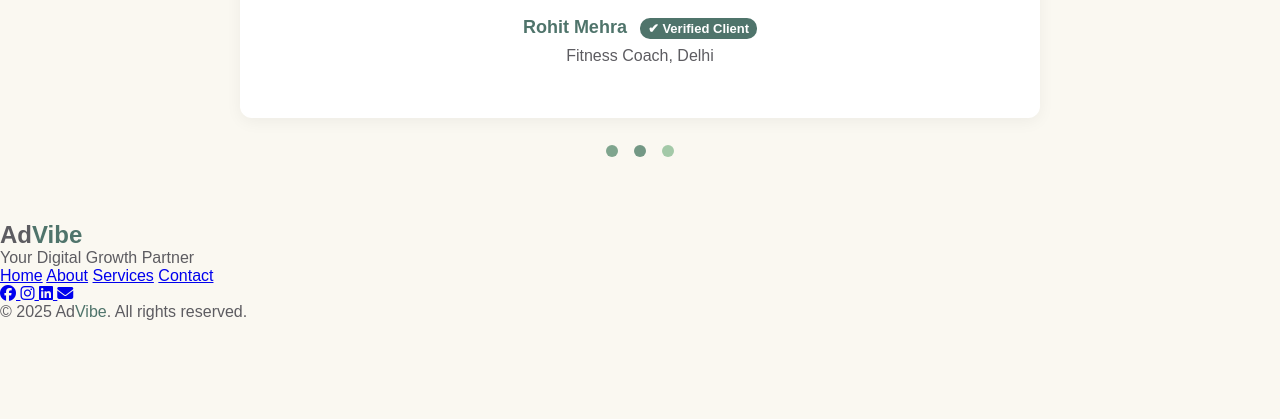
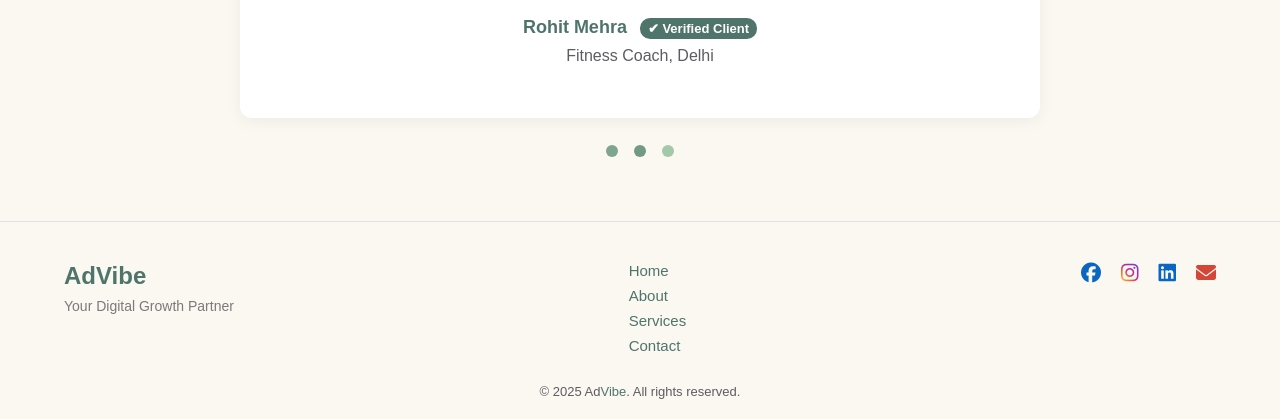
Before and after one commit to Nupur2001/Digital-Marketing-Portfolio, a plain HTML site: page index.html in a window 1280 px wide. Shown: the part 2331-2750 px from the top of the page. Before the commit the page ends 2652 px from the top, so only its background shows below. Drawn offline with Linux system fonts and the light colour scheme.

Commit message:
Update style.css

```diff
--- a/style.css
+++ b/style.css
@@ -4,6 +4,7 @@
     padding: 0;
     box-sizing: border-box;
 }
+
 body {
     font-family: 'Poppins', sans-serif;
     background-color: #FAF8F1;
@@ -28,6 +29,7 @@ body {
     font-weight: 600;
     color: #5D5C61;
 }
+
 .logo span {
     color: #4f746b;
 }
@@ -37,12 +39,14 @@ body {
     display: flex;
     gap: 24px;
 }
+
 .nav-links a {
     text-decoration: none;
     color: #5D5C61;
     font-size: 16px;
     transition: color 0.3s;
 }
+
 .nav-links a:hover {
     color: #4f746b;
 }
@@ -54,6 +58,7 @@ body {
     gap: 5px;
     cursor: pointer;
 }
+
 .menu-toggle .bar {
     width: 25px;
     height: 3px;
@@ -95,11 +100,61 @@ body {
     line-height: 1.6;
 }
 
-.banner .cta {
+/* Home Buttons Container */
+
+/* Container for horizontal layout */
+.home-buttons-container {
   display: flex;
   gap: 20px;
   flex-wrap: wrap;
+  margin-top: 30px;
 }
+
+/* Button Styles */
+.moreInfoButtons {
+  display: inline-flex;
+  align-items: center;
+  justify-content: center;
+  gap: 8px;
+  padding: 12px 24px;
+  font-size: 16px;
+  font-weight: 500;
+  font-family: 'Segoe UI', sans-serif;
+  line-height: 1;
+  border-radius: 10px;
+  text-decoration: none;
+  cursor: pointer;
+  transition: all 0.3s ease;
+}
+
+.moreInfoButtons.primary {
+  background-color: #4f746b;
+  color: #ffffff;
+  border: none;
+}
+
+.moreInfoButtons.secondary {
+  background-color: transparent;
+  color: #4f746b;
+  border: 2px solid #4f746b;
+}
+
+.moreInfoButtons i {
+  font-size: 18px;
+  display: inline-block;
+  vertical-align: middle;
+}
+
+/* Hover effects */
+.moreInfoButtons.primary:hover {
+  background-color: #3d5f57;
+}
+
+.moreInfoButtons.secondary:hover {
+  background-color: #4f746b;
+  color: #fff;
+}
+
 
 .btn {
     padding: 12px 24px;
@@ -143,8 +198,15 @@ body {
 }
 
 @keyframes float {
-  0%, 100% { transform: translateY(0); }
-  50% { transform: translateY(-8px); }
+
+    0%,
+    100% {
+        transform: translateY(0);
+    }
+
+    50% {
+        transform: translateY(-8px);
+    }
 }
 
 /* ===== Services Section ===== */
@@ -299,7 +361,7 @@ body {
     background-color: #ffffff;
     padding: 30px;
     border-radius: 12px;
-  box-shadow: 0 4px 16px rgba(0,0,0,0.05);
+    box-shadow: 0 4px 16px rgba(0, 0, 0, 0.05);
     display: flex;
     flex-direction: column;
     align-items: center;
@@ -364,6 +426,102 @@ body {
     background-color: #4F746B;
 }
 
+/* Footer */
+.footer {
+  background-color: #FAF8F1;
+  padding: 40px 5% 20px;
+  font-family: 'Poppins', sans-serif;
+  color: #4F746B;
+  border-top: 1px solid #e0e0e0;
+}
+
+.footer-container {
+  display: flex;
+  flex-wrap: wrap;
+  justify-content: space-between;
+  align-items: flex-start;
+  max-width: 1200px;
+  margin: auto;
+  gap: 30px;
+}
+
+.footer-brand h3 {
+  font-size: 24px;
+  color: #4F746B;
+  margin-bottom: 8px;
+}
+
+.footer-brand p {
+  font-size: 14px;
+  color: #7a7a7a;
+}
+
+.footer-links {
+  display: flex;
+  flex-direction: column;
+  gap: 8px;
+}
+
+.footer-links a {
+  color: #4F746B;
+  text-decoration: none;
+  font-size: 15px;
+  transition: color 0.3s ease;
+}
+
+.footer-links a:hover {
+  color: #A3C9A8;
+}
+
+/* Social Icons */
+.footer-social {
+  display: flex;
+  align-items: center;
+  gap: 20px;
+}
+
+.footer-social a {
+  font-size: 20px;
+  transition: transform 0.3s ease;
+}
+
+.footer-social a:hover {
+  transform: scale(1.2);
+}
+
+/* Social Brand Colors */
+.social.linkedin i {
+  color: #0A66C2;
+}
+
+/* .social.instagram i {
+  color: #E4405F;
+} */
+
+.footer-social .social.instagram i {
+  background: linear-gradient(45deg,
+    #feda75,  /* yellow */
+    #fa7e1e,  /* orange */
+    #d62976,  /* pink */
+    #962fbf,  /* purple */
+    #4f5bd5   /* blue */
+  );
+  -webkit-background-clip: text;
+  -webkit-text-fill-color: transparent;
+  display: inline-block;
+}
+
+.social.email i {
+  color: #D44638;
+}
+
+.footer-bottom {
+  text-align: center;
+  font-size: 13px;
+  color: #999;
+  margin-top: 30px;
+}
+
 /* Responsive tweak */
 @media (max-width: 600px) {
     .section-title {
@@ -386,12 +544,15 @@ body {
         padding: 20px 0;
         border-top: 1px solid #eee;
     }
+
     .nav-links.active {
         display: flex;
     }
+
     .menu-toggle {
         display: flex;
     }
+
     .banner-content {
         flex-direction: column-reverse;
         text-align: center;
```
Lines whose indentation alone changed are shown as unchanged.
